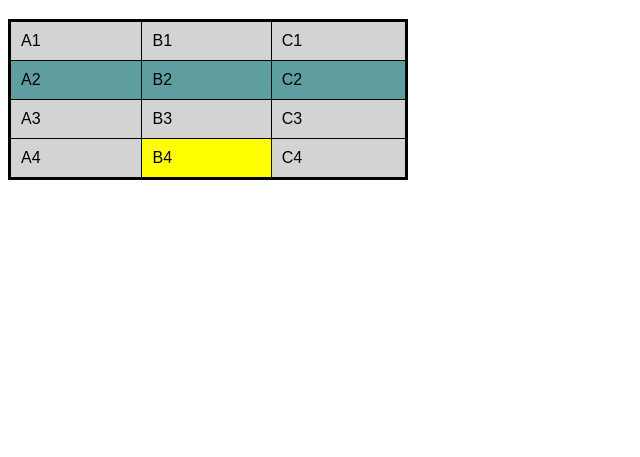
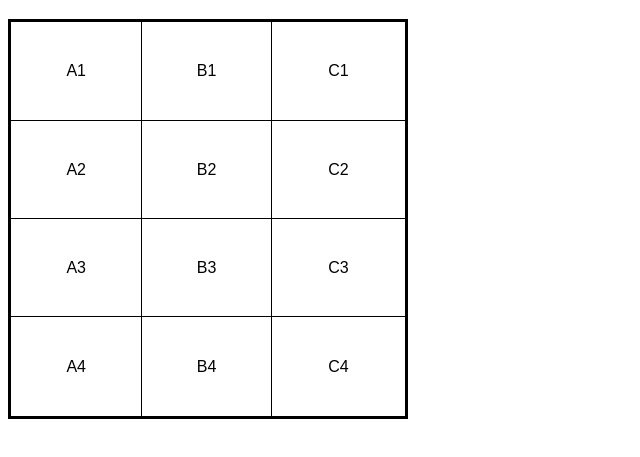
Before and after one commit to larimenezes/html-css-1, a plain HTML site: page exercícios/ex023/tabela001.html in a window 1280 px wide. Shown: the part 61-518 px from the top of the page, without its empty margins (0-640 px from the left). Drawn offline with Linux system fonts and the light colour scheme.

Commit message:
Criei tabela 001

```diff
--- a/exercícios/ex023/tabela001.html
+++ b/exercícios/ex023/tabela001.html
@@ -12,27 +12,18 @@
 
         table {
             width: 400px;
+            height: 400px;
             border-collapse: collapse;
             border: 3px solid black;
 
         }
 
-        tr {
-            background-color: lightgrey;
-        }
-
-        tr.linha {
-            background-color: cadetblue;
-        }
-
         td {
             border: 1px solid black;
             padding: 10px;
+            text-align: center; /* alinhamento horizontal */
+            vertical-align: middle; /* alinhar verticalmente */
 
-        }
-
-        td.dado {
-            background-color: yellow;
         }
     </style>
 </head>
@@ -44,7 +35,7 @@
             <td>B1</td>
             <td>C1</td>
         </tr>
-        <tr class="linha">
+        <tr>
             <td>A2</td>
             <td>B2</td>
             <td>C2</td>
@@ -56,7 +47,7 @@
         </tr>
         <tr>
             <td>A4</td>
-            <td class="dado">B4</td>
+            <td>B4</td>
             <td>C4</td>
         </tr>
     </table>
```
